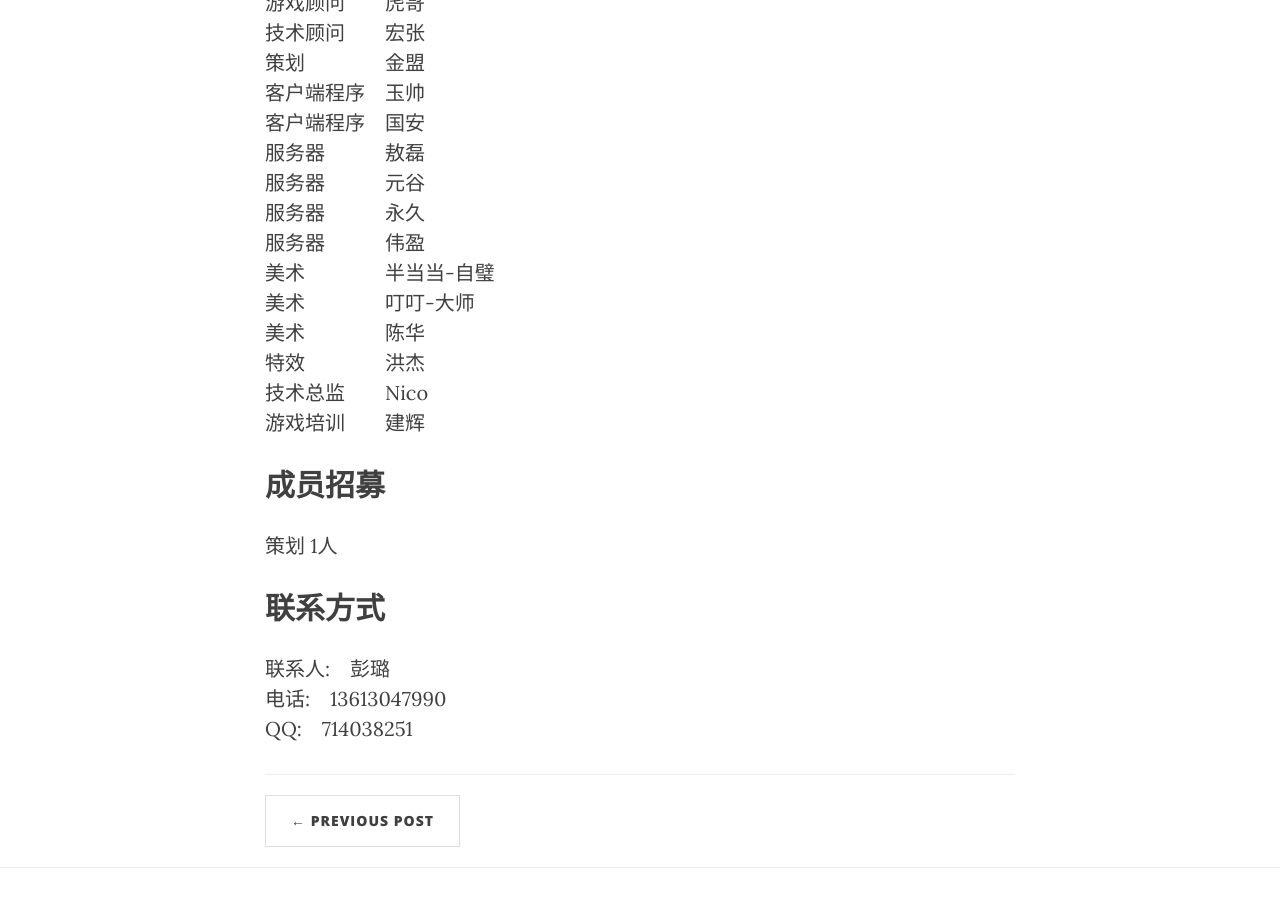
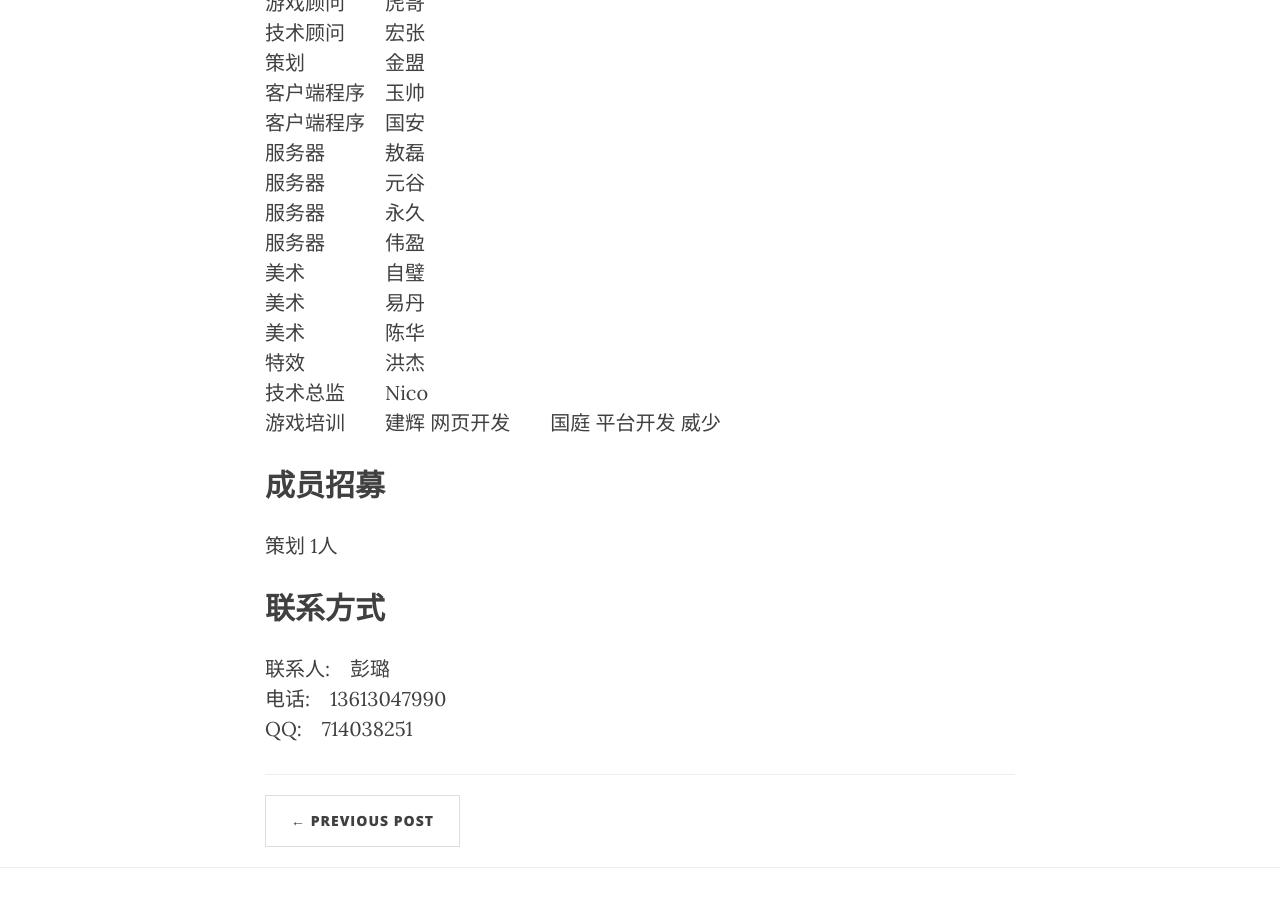
Before and after one commit to tachen/tachen.github.io, a Jekyll site: the page built from _posts/2017-10-13-What is BTG.markdown, in a window 1280 px wide and 900 px high, scrolled down 1566 px. Built offline with Jekyll 4.4.1, drawn with Linux system fonts in a browser that asks for light colours; nearby versions of some CDN libraries.

Commit message:
新增人员：国庭、威少

```diff
--- a/_posts/2017-10-13-What is BTG.markdown
+++ b/_posts/2017-10-13-What is BTG.markdown
@@ -55,12 +55,14 @@ Open Game也是类似的项目，Open意味着项目会是开放的，不仅仅
 服务器　　　元谷<br />
 服务器　　　永久<br />
 服务器　　　伟盈<br />
-美术　　　　半当当-自璧<br />
-美术　　　　叮叮-大师<br />
+美术　　　　自璧<br />
+美术　　　　易丹<br />
 美术　　　　陈华<br />
 特效　　　　洪杰<br />
 技术总监　　Nico<br />
 游戏培训　　建辉
+网页开发　　国庭
+平台开发	威少
 </p>
 
 <h2>成员招募</h2>
```
